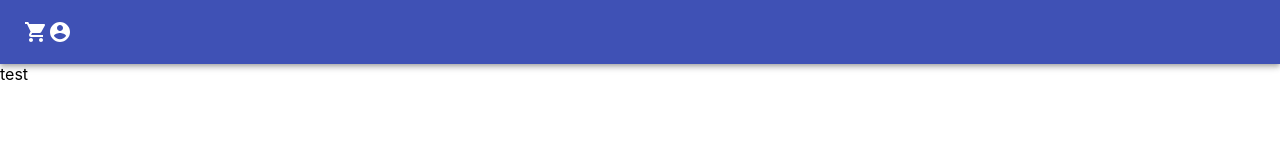
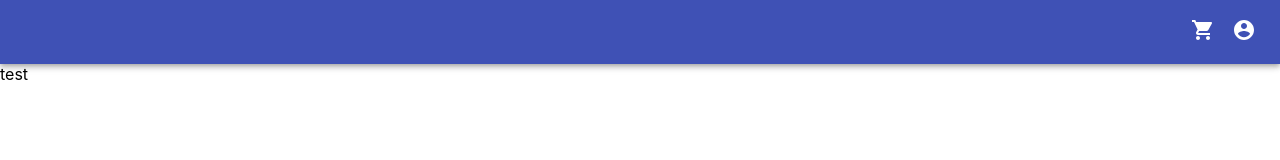
Before and after one commit to dak2/directory_doc_front, a React (Create React App) app: page / in a window 1280 px wide. Shown: the top 160 px of the page. Built offline with nearby package versions, Linux system fonts and the light colour scheme.

Commit message:
ヘッダーバーにstyled components適用

```diff
--- a/package.json
+++ b/package.json
@@ -12,9 +12,11 @@
     "@types/node": "^12.19.5",
     "@types/react": "^16.9.56",
     "@types/react-dom": "^16.9.9",
+    "@types/styled-components": "^5.1.4",
     "react": "^17.0.1",
     "react-dom": "^17.0.1",
     "react-scripts": "4.0.0",
+    "styled-components": "^5.2.1",
     "typescript": "^4.0.5",
     "web-vitals": "^0.2.4"
   },
--- a/src/components/atoms/CartIcon.tsx
+++ b/src/components/atoms/CartIcon.tsx
@@ -1,8 +1,13 @@
 import React from 'react';
 import ShoppingCartIcon from '@material-ui/icons/ShoppingCart';
+import styled from 'styled-components';
+
+const StyledCartIcon = styled(ShoppingCartIcon)`
+  padding-right: 0.7em;
+`
 
 export default function CartIcon() {
   return (
-    <ShoppingCartIcon />
+    <StyledCartIcon />
   );
 }
--- a/src/components/organisms/MenuBar.tsx
+++ b/src/components/organisms/MenuBar.tsx
@@ -3,13 +3,19 @@ import AppBar from '@material-ui/core/AppBar';
 import Toolbar from '@material-ui/core/Toolbar';
 import CartIcon from '../atoms/CartIcon';
 import ProfileIcon from '../atoms/ProfileIcon';
+import styled from 'styled-components';
 
+const IconWrapper = styled.div`
+  margin-left: auto;
+`
 export default function MenuBar() {
   return (
     <AppBar position="static">
       <Toolbar>
-        <CartIcon />
-        <ProfileIcon />
+        <IconWrapper>
+          <CartIcon />
+          <ProfileIcon />
+        </IconWrapper>
       </Toolbar>
     </AppBar>
   );
```
Also changed, not shown: 1 other file (tests, documents, lock files or other folders).
